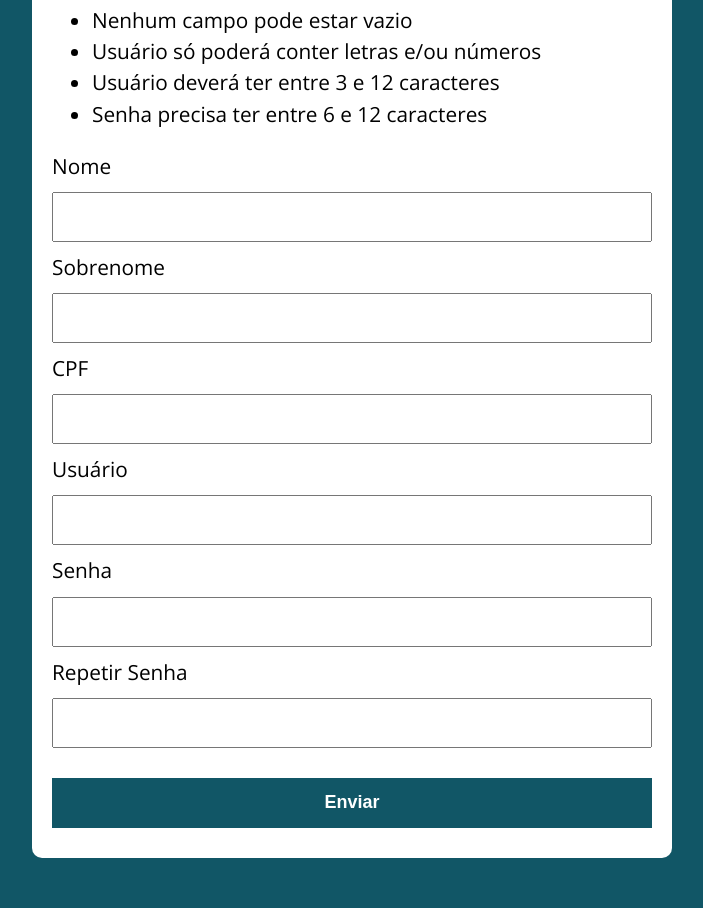
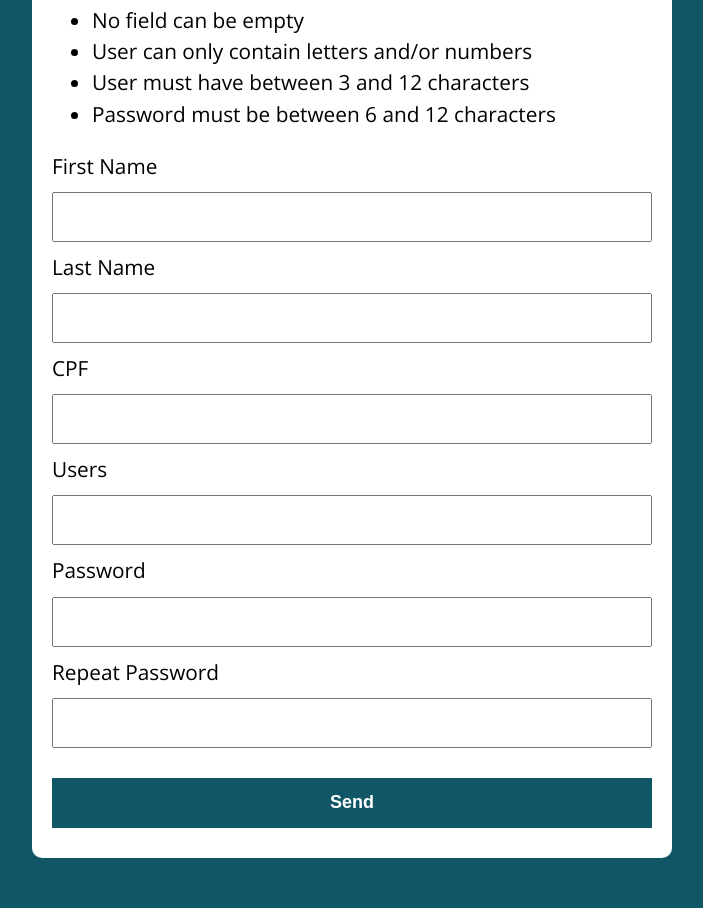
Before and after one commit to IvesUendel/JavaScript-TypeScript-Projects, a plain HTML site: page Form_Validator/index.html in a window 1280 px wide. Shown: the part 148-1056 px from the top of the page, without its empty margins (288-991 px from the left). Drawn offline with nearby package versions, Linux system fonts and the light colour scheme; files that its build step writes are made by us from their sources; files whose address does not match are found by name.

Commit message:
Update fields to english

```diff
--- a/Form_Validator/index.html
+++ b/Form_Validator/index.html
@@ -5,35 +5,35 @@
   <meta charset="UTF-8">
   <meta name="viewport" content="width=device-width, initial-scale=1.0">
   <meta http-equiv="X-UA-Compatible" content="ie=edge">
-  <title>Modelo</title>
+  <title>Form Validator</title>
   <link rel="stylesheet" href="./assets/css/style.css">
 </head>
 
 <body>
 
   <section class="container">
-    <h1>Formulário de cadastro</h1>
+    <h1>Registration Form</h1>
     <ul>
-      <li>Nenhum campo pode estar vazio</li>
-      <li>Usuário só poderá conter letras e/ou números</li>
-      <li>Usuário deverá ter entre 3 e 12 caracteres</li>
-      <li>Senha precisa ter entre 6 e 12 caracteres</li>
+      <li>No field can be empty</li>
+      <li>User can only contain letters and/or numbers</li>
+      <li>User must have between 3 and 12 characters</li>
+      <li>Password must be between 6 and 12 characters</li>
     </ul>
 
     <form action="/" method="POST" class='formulario'>
-      <label>Nome</label>
+      <label>First Name</label>
       <input type="text" class="nome validar">
-      <label>Sobrenome</label>
+      <label>Last Name</label>
       <input type="text" class="sobrenome validar">
       <label>CPF</label>
       <input type="text" class="cpf validar">
-      <label>Usuário</label>
+      <label>Users</label>
       <input type="text" class="usuario validar">
-      <label>Senha</label>
+      <label>Password</label>
       <input type="password" class="senha validar">
-      <label>Repetir Senha</label>
+      <label>Repeat Password</label>
       <input type="password" class="repetir-senha validar">
-      <button type="submit">Enviar</button>
+      <button type="submit">Send</button>
     </form>
   </section>
 
```
